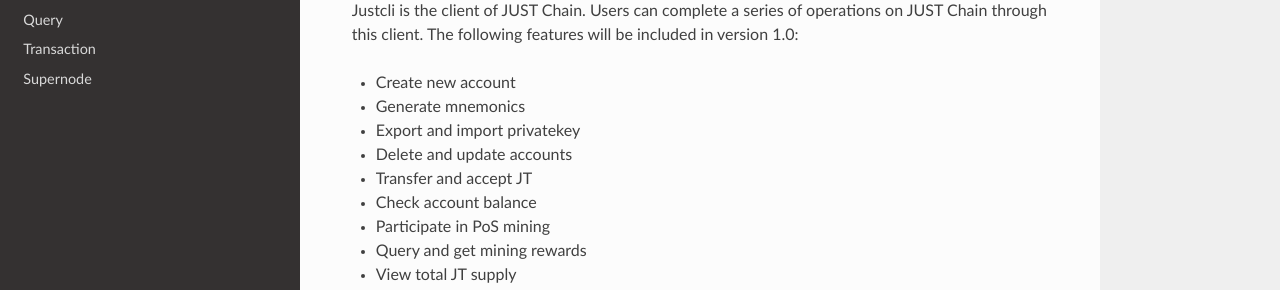
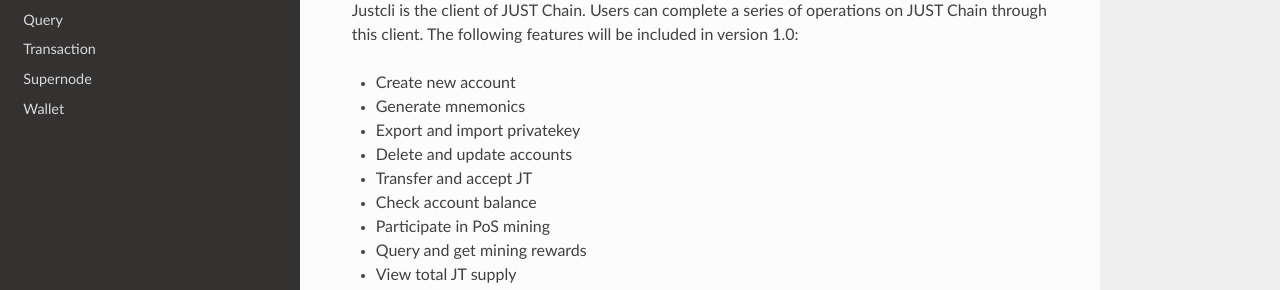
Before and after one commit to Elysium-Wonderland/Justice-Universe, an MkDocs documentation site: the page built from docs/index.md, in a window 1280 px wide. Shown: the part 161-451 px from the top of the page. Built offline with MkDocs 1.6.1, drawn with Linux system fonts in a browser that asks for light colours; nearby versions of some CDN libraries.

Commit message:
Update mkdocs.yml
change mkdocs for wallet doc

```diff
--- a/mkdocs.yml
+++ b/mkdocs.yml
@@ -5,4 +5,5 @@ nav:
   - Query: query.md
   - Transaction: tx.md
   - Supernode: supernode.md
+  - Wallet: wallet.md
 theme: readthedocs
```
